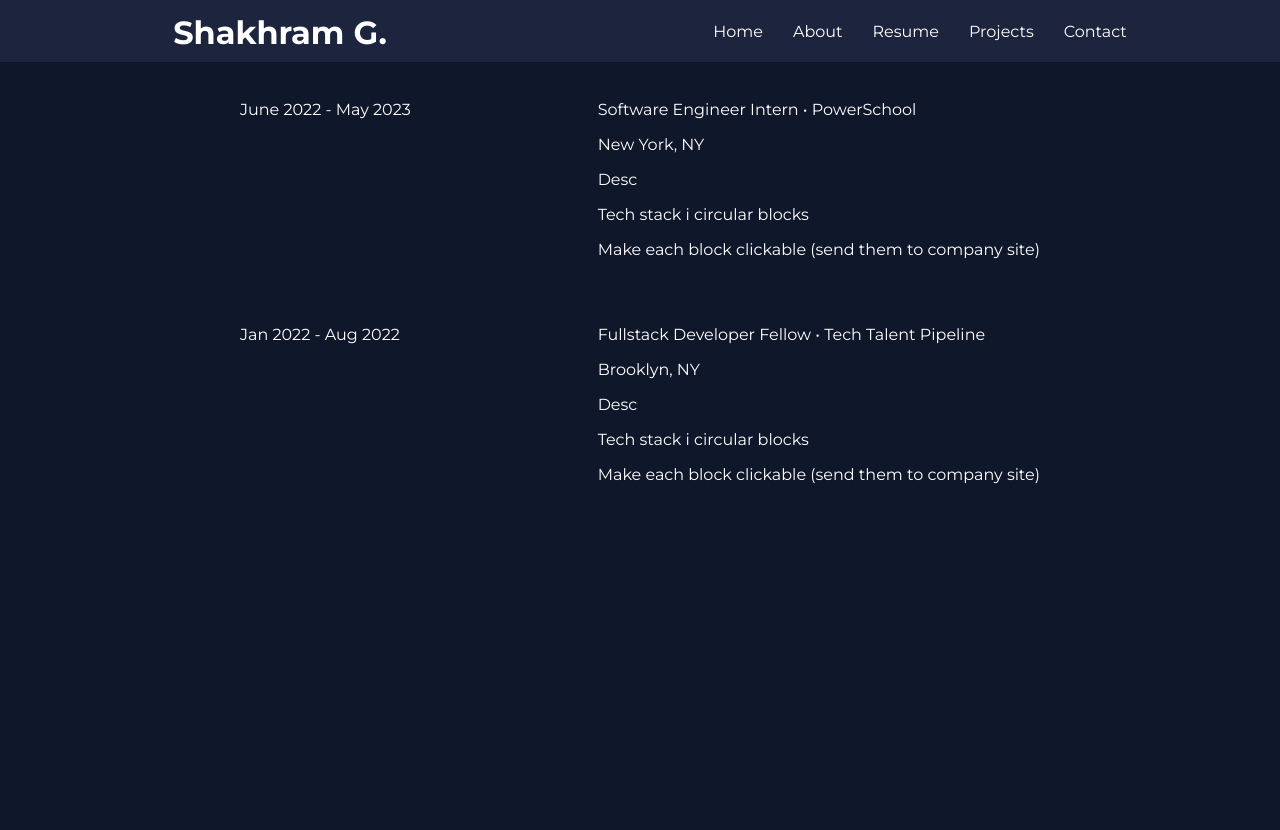
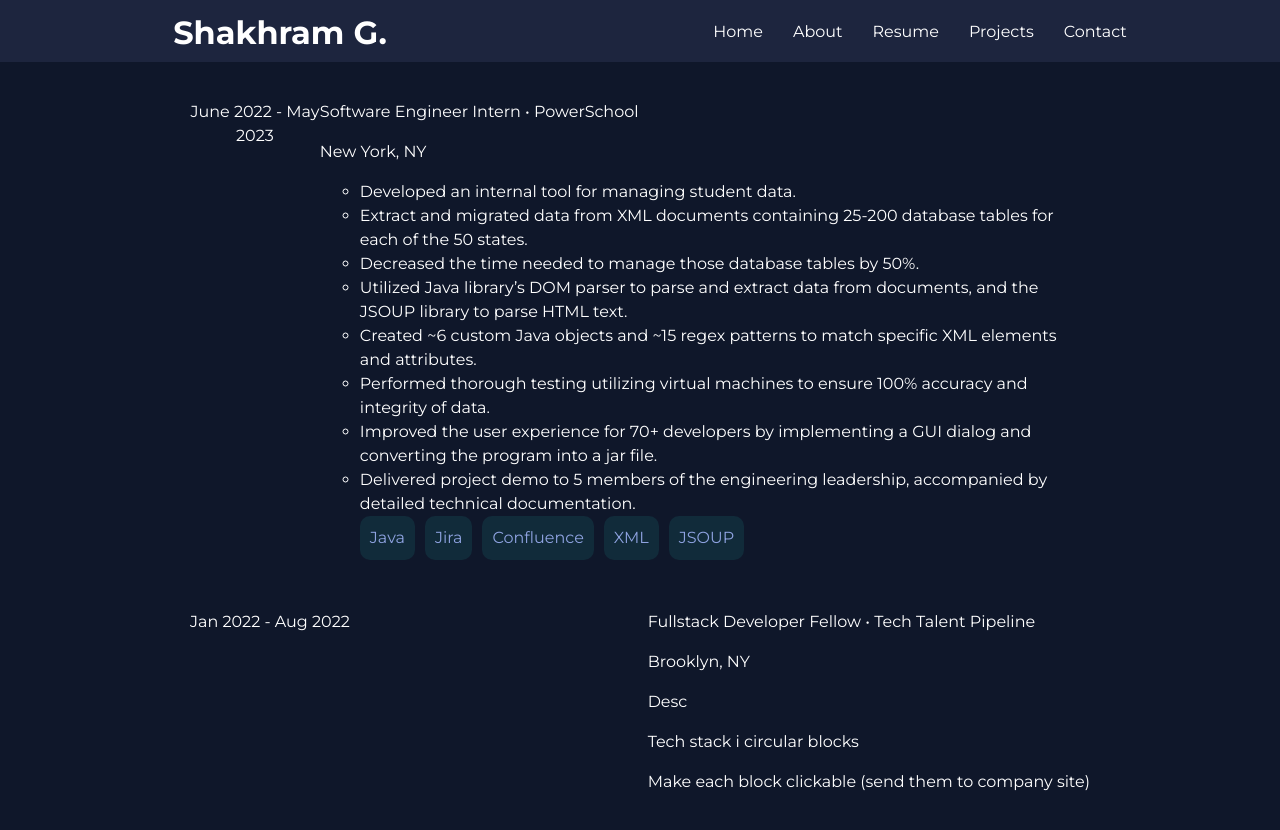
Before and after one commit to sgafurov/portfolio, a React (Create React App) app in the folder portfolio/: page /resume in a window 1280 px wide. Shown: the top 830 px of the page. Before the commit the page ends 800 px from the top, so only its background shows below. Built offline with nearby package versions, Linux system fonts and the light colour scheme.

Commit message:
Add more to resume

```diff
--- a/portfolio/src/components/Home.js
+++ b/portfolio/src/components/Home.js
@@ -2,7 +2,7 @@ import { useEffect, useState } from "react";
 import { useNavigate } from "react-router-dom";
 import githubLogo from "../images/logos/githubLogo.png";
 import linkedInLogoWhite from "../images/logos/linkedInLogoWhite.png";
-import movingProfileIcon from "../images/movingProfileIcon.mp4";
+import movingProfileIcon from "../images/movingProfileIcon1.5.mp4";
 import "../styles/Home.css";
 
 export const Home = () => {
--- a/portfolio/src/components/Resume.js
+++ b/portfolio/src/components/Resume.js
@@ -4,7 +4,7 @@ export const Resume = () => {
   return (
     <div className="resume">
       <ol>
-        <li>
+        <li className="job-experience">
           <div
             style={{
               display: "flex",
@@ -19,14 +19,50 @@ export const Resume = () => {
             <div style={{ textAlign: "left" }}>
               <span>Software Engineer Intern • PowerSchool</span>
               <p>New York, NY</p>
-              <p>Desc</p>
-              <p>Tech stack i circular blocks</p>
-              <p>Make each block clickable (send them to company site)</p>
+              <ul>
+                <li>Developed an internal tool for managing student data.</li>
+                <li>
+                  Extract and migrated data from XML documents containing 25-200
+                  database tables for each of the 50 states.
+                </li>
+                <li>
+                  Decreased the time needed to manage those database tables by
+                  50%.
+                </li>
+                <li>
+                  Utilized Java library’s DOM parser to parse and extract data
+                  from documents, and the JSOUP library to parse HTML text.
+                </li>
+                <li>
+                  Created ~6 custom Java objects and ~15 regex patterns to match
+                  specific XML elements and attributes.
+                </li>
+                <li>
+                  Performed thorough testing utilizing virtual machines to
+                  ensure 100% accuracy and integrity of data.
+                </li>
+                <li>
+                  Improved the user experience for 70+ developers by
+                  implementing a GUI dialog and converting the program into a
+                  jar file.
+                </li>
+                <li>
+                  Delivered project demo to 5 members of the engineering
+                  leadership, accompanied by detailed technical documentation.
+                </li>
+              </ul>
+              <ul className="technologies-used">
+                <li>Java</li>
+                <li>Jira</li>
+                <li>Confluence</li>
+                <li>XML</li>
+                <li>JSOUP</li>
+              </ul>
             </div>
           </div>
         </li>
 
-        <li>
+        <li className="job-experience">
           <div
             style={{
               display: "flex",
--- a/portfolio/src/styles/Resume.css
+++ b/portfolio/src/styles/Resume.css
@@ -1,5 +1,5 @@
 .resume {
-    max-width: 800px;
+    max-width: 900px;
     margin: 0 auto;
 }
 
@@ -9,6 +9,32 @@ ol {
     padding: 0;
 }
 
-ol li {
+.job-experience {
     margin-bottom: 50px;
+    line-height: 1.5;
 }
+
+/* .technologies-used {
+    list-style: none;
+    display: flex;
+    flex-wrap: wrap;
+}
+
+.technologies-used li div{
+    border: 1px white;
+    color: rgb(94 234 212/var(--tw-text-opacity));
+} */
+
+.technologies-used {
+    list-style-type: none;
+    display: flex;
+    flex-wrap: wrap;
+}
+
+.technologies-used li {
+    background-color: rgba(45,212,191,.1);
+    color: rgb(143, 163, 225);
+    border-radius: 10px;
+    padding: 10px;
+    margin-right: 10px;
+}
```
Also changed, not shown: 1 other file (tests, documents, lock files or other folders).
